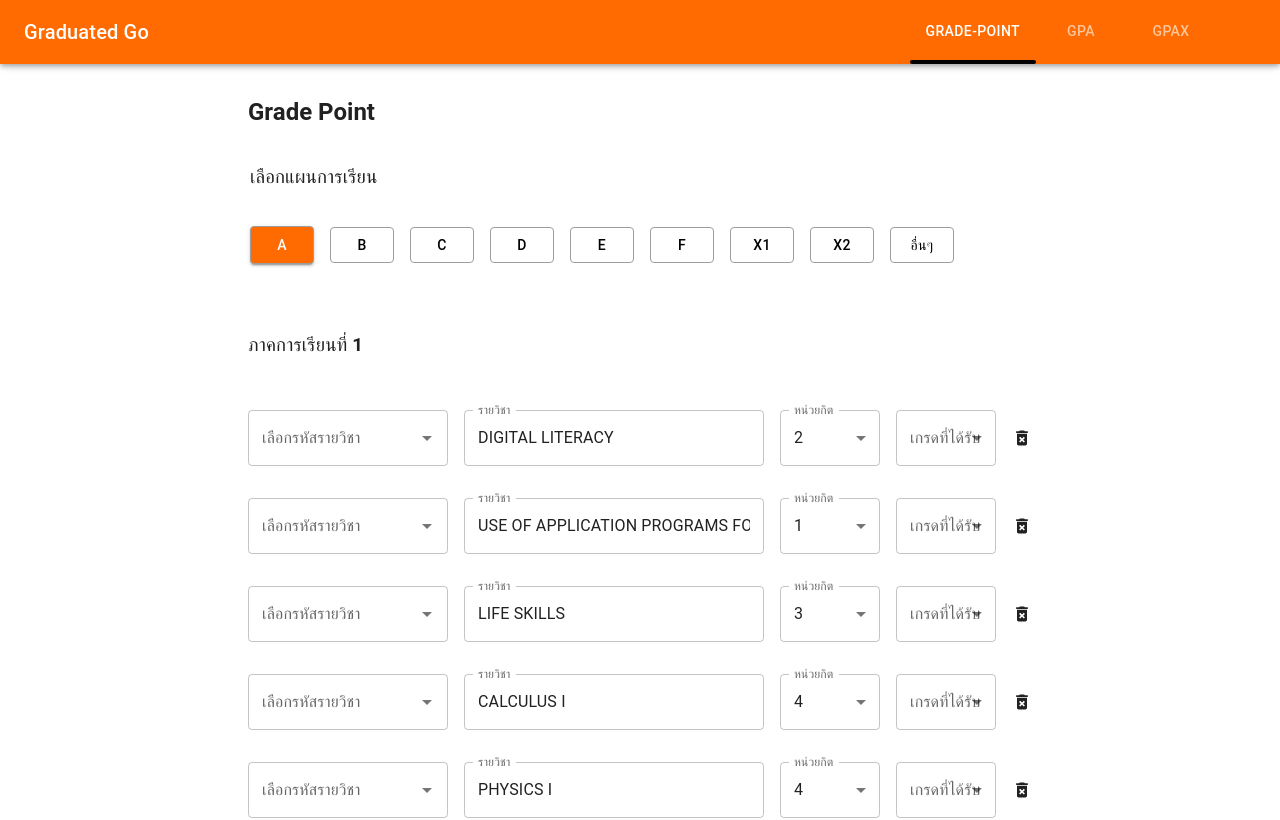
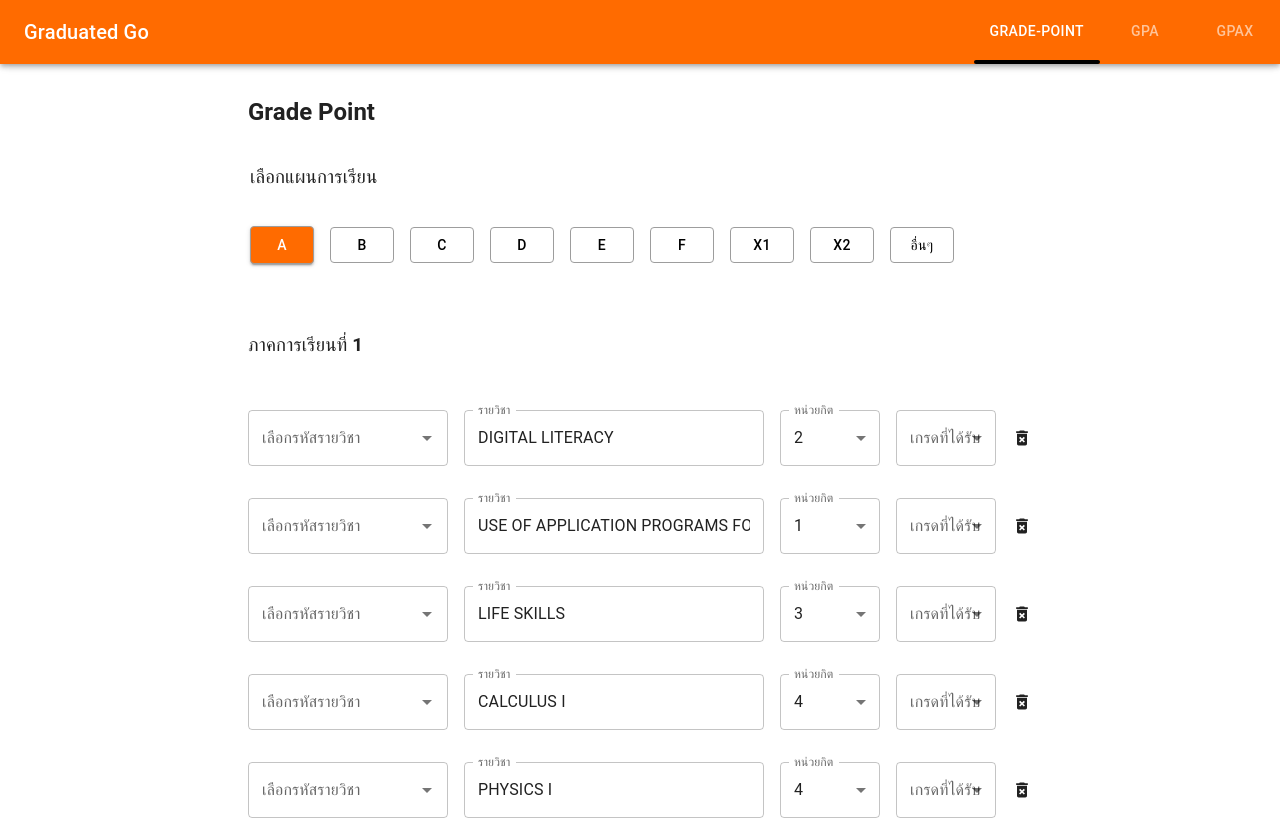
Before and after one commit to BHU23/Graduated, a React (Vite) app: page / in a window 1280 px wide. Shown: the top 820 px of the page. Built offline with nearby package versions, Linux system fonts and the light colour scheme.

Commit message:
edit Tabs padding rigth

```diff
--- a/src/componet/header.tsx
+++ b/src/componet/header.tsx
@@ -14,11 +14,7 @@ import Toolbar from "@mui/material/Toolbar";
 import Typography from "@mui/material/Typography";
 import Tabs from "@mui/material/Tabs";
 import Tab from "@mui/material/Tab";
-import {
-  Link,
-  matchPath,
-  useLocation,
-} from "react-router-dom";
+import { Link, matchPath, useLocation } from "react-router-dom";
 
 interface Props {
   window?: () => Window;
@@ -73,6 +69,7 @@ export default function Header(props: Props) {
 
     return { pattern: { path: "/Grade-Point" }, params: {} };
   }
+
   function MyTabs() {
     const routeMatch = useRouteMatch(["/Grade-Point", "/GPA", "/GPAX"]);
     const currentTab = routeMatch?.pattern?.path;
@@ -88,6 +85,8 @@ export default function Header(props: Props) {
         sx={{
           color: "#fff",
           ":hover": { color: "var(--dark-color)" },
+          display: "flex",
+          justifyContent: "flex-end",
         }}
         TabIndicatorProps={{
           style: {
@@ -95,6 +94,13 @@ export default function Header(props: Props) {
             height: "4px",
             borderRadius: "5px",
           },
+        }}
+        ScrollButtonComponent={() => {
+          return (
+            <a style={
+              { height: "0", width:0 }}>
+            </a>
+          );
         }}
       >
         {navItems.map((item) => (
@@ -107,6 +113,9 @@ export default function Header(props: Props) {
               color: "#fff",
               ":hover": { color: "var(--dark-color)" },
               height: "64px",
+              position:"relative", // add for padding rigth
+              top: 0,
+              right:"-24px"
             }}
           ></Tab>
         ))}
```
